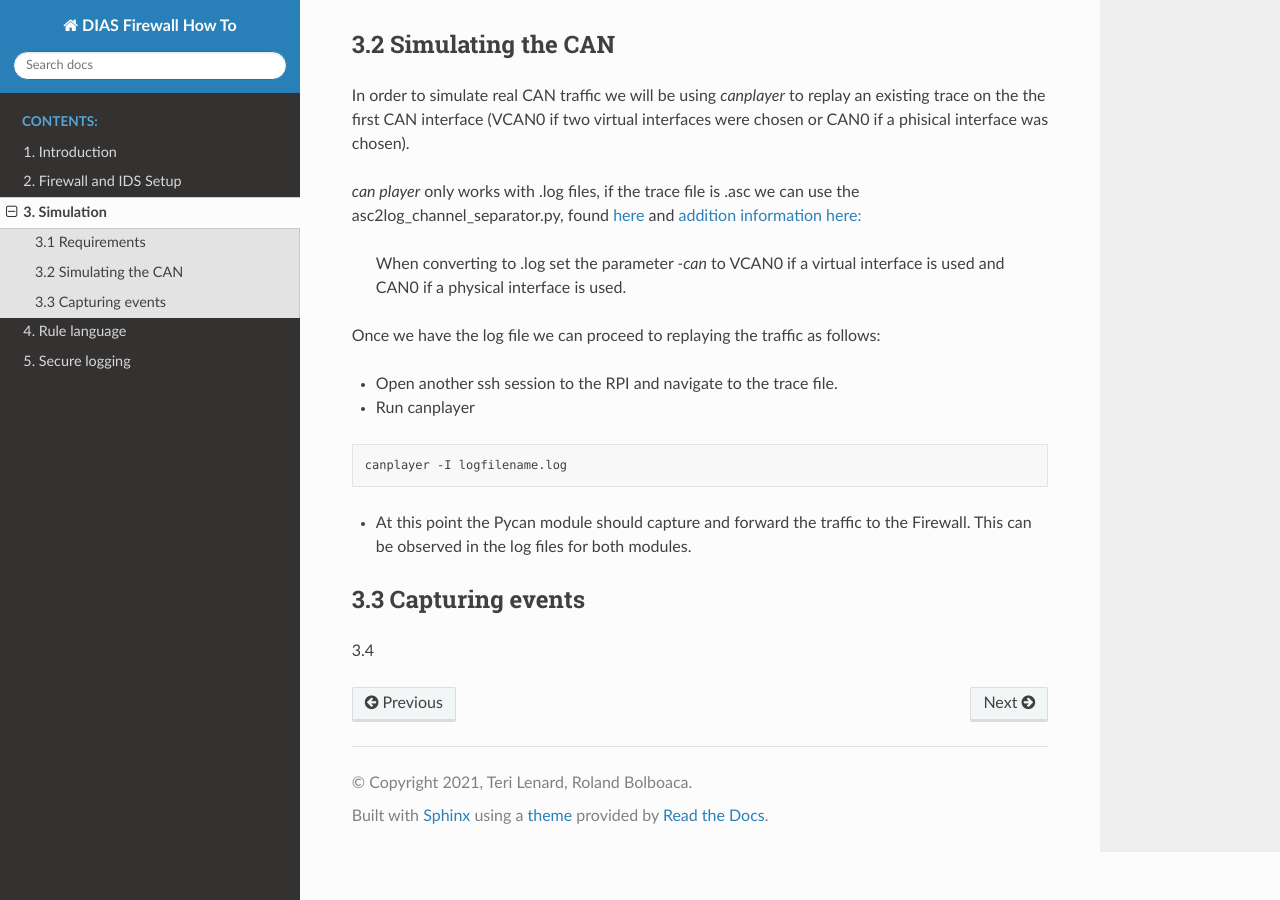
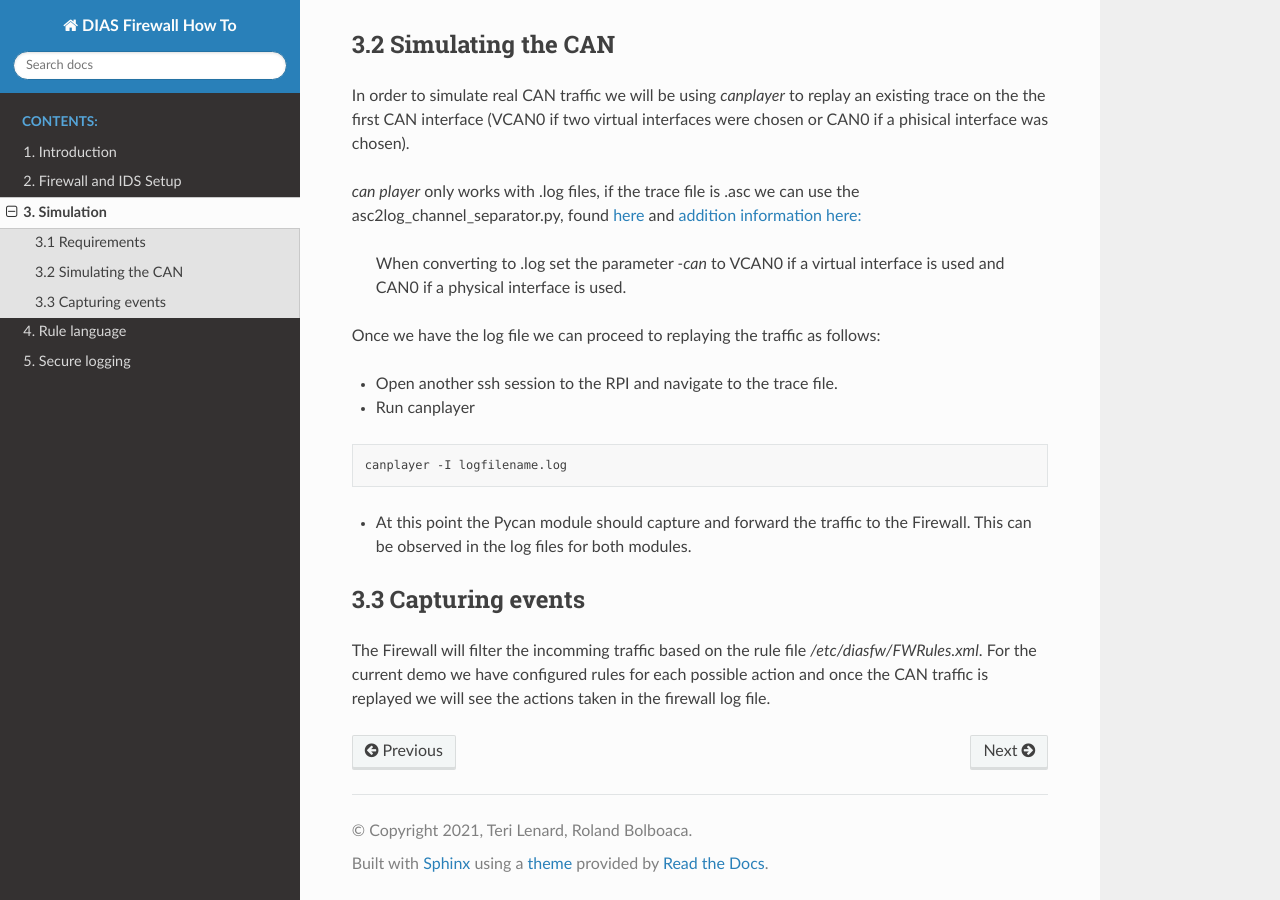
Before and after one commit to terilenard/dias-kuksa-firewall-doc, a Sphinx documentation site: the page built from source/run.rst, in a window 1280 px wide and 900 px high, scrolled down 548 px. Built offline with Sphinx 7.4.7 and the Read the Docs theme 2.0.0, drawn with Linux system fonts in a browser that asks for light colours.

Commit message:
Update run.rst

```diff
--- a/source/run.rst
+++ b/source/run.rst
@@ -37,4 +37,5 @@ Once we have the log file we can proceed to replaying the traffic as follows:
 3.3 Capturing events
 --------------------
 
-3.4
+The Firewall will filter the incomming traffic based on the rule file */etc/diasfw/FWRules.xml*.
+For the current demo we have configured rules for each possible action and once the CAN traffic is replayed we will see the actions taken in the firewall log file.
```
